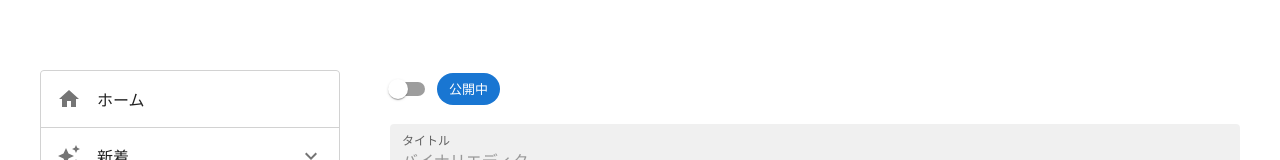
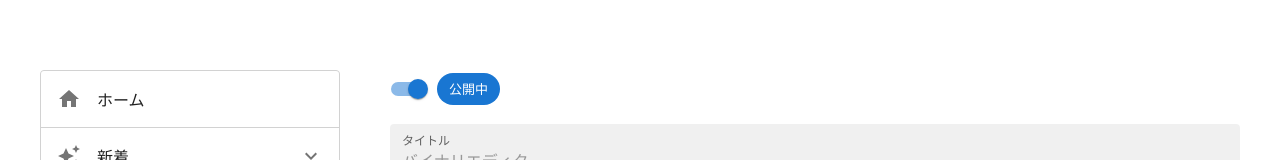
Before and after one commit to i-X-ce/poke-code, a Next.js app: page /create in a window 1280 px wide. Shown: the part 210-370 px from the top of the page. Built offline with nearby package versions, Linux system fonts and the light colour scheme; a web font is replaced by a local one; what @mui/material-nextjs would draw is missing.

Commit message:
🩹 isPublicの初期値が反映されていなかった問題を修正

```diff
--- a/src/app/(code)/create/_component/CreateForm.tsx
+++ b/src/app/(code)/create/_component/CreateForm.tsx
@@ -1,8 +1,5 @@
 "use client";
-import {
-  CodeContent,
-  CodeDataInput,
-} from "@/lib/model/CodeDataModel";
+import { CodeContent, CodeDataInput } from "@/lib/model/CodeDataModel";
 import {
   Box,
   Chip,
@@ -12,11 +9,7 @@ import {
   TextField,
 } from "@mui/material";
 import React from "react";
-import {
-  Controller,
-  FieldErrors,
-  UseFormReturn,
-} from "react-hook-form";
+import { Controller, FieldErrors, UseFormReturn } from "react-hook-form";
 import CodeContentEditor from "./CodeContentEditor";
 import { fieldItems } from "../_util/fieldItems";
 import { CREATE_FORM_ID } from "../_consts/formId";
@@ -32,7 +25,6 @@ function CreateForm({ formProps }: CreateFormProps) {
     control,
   } = formProps;
 
-
   return (
     <Stack component={"form"} id={CREATE_FORM_ID} gap={2}>
       <Box sx={{ userSelect: "none" }}>
@@ -47,7 +39,7 @@ function CreateForm({ formProps }: CreateFormProps) {
                   color={field.value ? "primary" : "default"}
                 />
               }
-              control={<Switch {...field} />}
+              control={<Switch checked={field.value} {...field} />}
             />
           )}
         />
```
